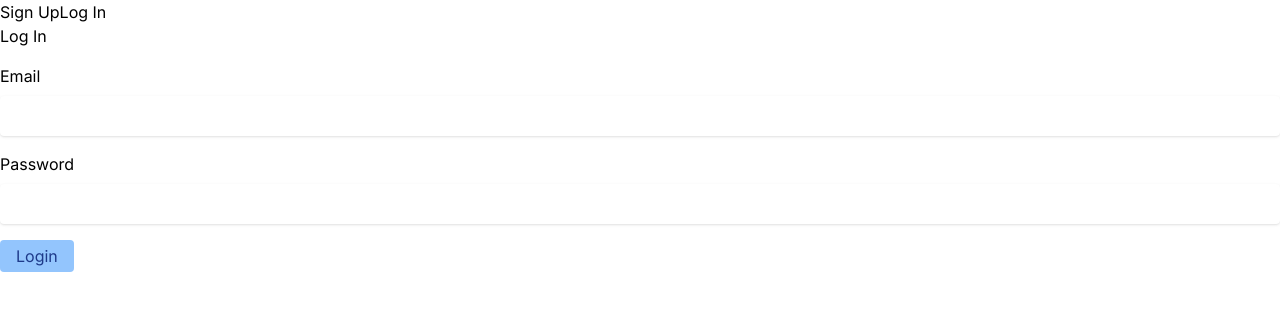
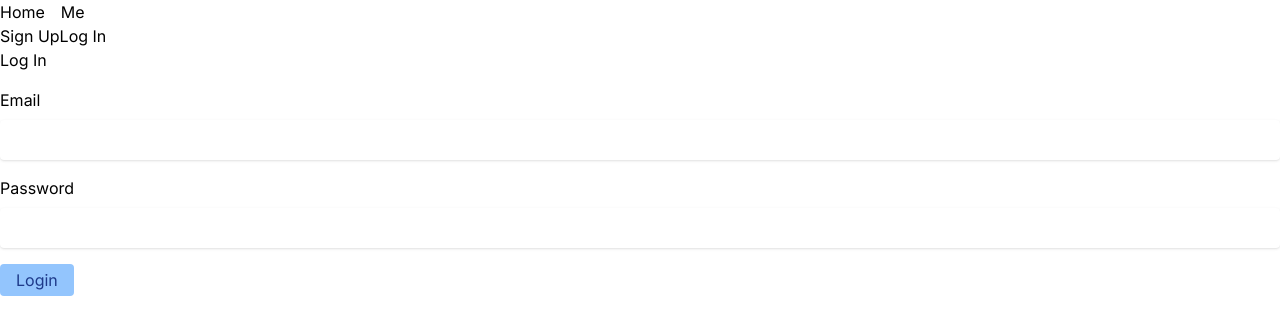
Before and after one commit to markoco14/fast-auth-client, a Next.js app: page / in a window 1280 px wide. Shown: the top 334 px of the page. Built offline with nearby package versions, Linux system fonts and the light colour scheme.

Commit message:
feat: add 'users/me' page but broken because no token

```diff
--- /dev/null
+++ b/src/app/me/page.tsx
@@ -0,0 +1,44 @@
+import Link from "next/link";
+
+async function getData() {
+  const res = await fetch("http://127.0.0.1:8000/users/me", {
+    method: "GET",
+    headers: {
+      "Content-Type": "application/json",
+			// TODO: get jwt in headers....
+    },
+  });
+  // The return value is *not* serialized
+  // You can return Date, Map, Set, etc.
+
+  if (!res.ok) {
+    // This will activate the closest `error.js` Error Boundary
+    throw new Error('Failed to fetch data')
+  }
+
+  return res.json()
+}
+
+export default async function Me() {
+	const data = await getData();
+	console.log('data', data)
+
+  return (
+    <main>
+      <nav>
+        <ul className="flex gap-4">
+          <li>
+            <Link href="/">Home</Link>
+          </li>
+          <li>
+            <Link href="/me">Me</Link>
+          </li>
+        </ul>
+      </nav>
+      <h1>User Profile</h1>
+			<p>First Name: {data.first_name}</p>
+			<p>Last Name: {data.last_name}</p>
+			<p>Email: {data.email}</p>
+    </main>
+  );
+}
--- a/src/app/page.tsx
+++ b/src/app/page.tsx
@@ -1,10 +1,21 @@
+import Link from "next/link";
 import LoginSignup from "./components/auth/LoginSignup";
 
 
 export default function Home() {
   return (
     <main>
+      <nav>
+        <ul className="flex gap-4">
+          <li>
+            <Link href="/">Home</Link>
+          </li>
+          <li>
+            <Link href="/me">Me</Link>
+          </li>
+        </ul>
+      </nav>
       <LoginSignup />
     </main>
-  )
+  );
 }
```
